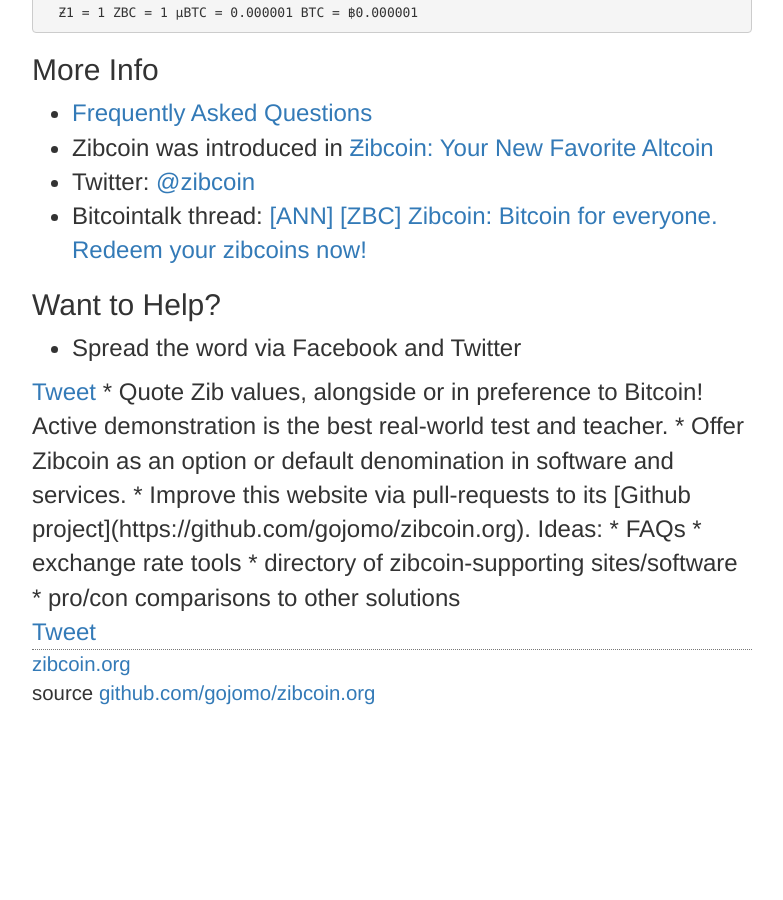
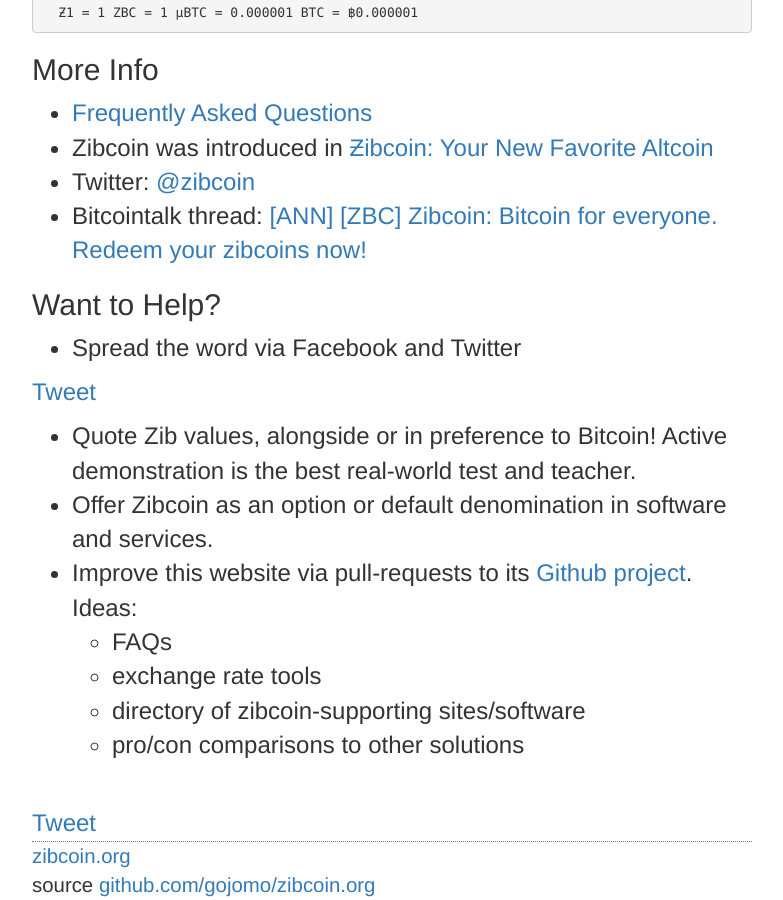
Before and after one commit to gojomo/zibcoin.org, a Jekyll site: the page built from index.md, in a window 1280 px wide and 900 px high, scrolled down 1504 px. Shown: the whole window, without its empty margins (248-1031 px from the left). Built offline with Jekyll 4.4.1, drawn with Linux system fonts in a browser that asks for light colours; nearby versions of some CDN libraries; comment, search, counter and statistics services are not loaded; before the commit the page ends 2213 px from its top, so only the background shows below that.

Commit message:
Update index.md

```diff
--- a/index.md
+++ b/index.md
@@ -55,10 +55,13 @@
 ## Want to Help?
 
 * Spread the word via Facebook and Twitter
-<html>
+
 <div class="fb-like" data-href="http://zibcoin.org" data-width="375" data-layout="standard" data-action="like" data-show-faces="true" data-share="true"></div>
+
 <a href="https://twitter.com/share" class="twitter-share-button" data-via="zibcoin" data-size="large" data-hashtags="bitcoin">Tweet</a>
+
 <script>!function(d,s,id){var js,fjs=d.getElementsByTagName(s)[0],p=/^http:/.test(d.location)?'http':'https';if(!d.getElementById(id)){js=d.createElement(s);js.id=id;js.src=p+'://platform.twitter.com/widgets.js';fjs.parentNode.insertBefore(js,fjs);}}(document, 'script', 'twitter-wjs');</script>
+
 * Quote Zib values, alongside or in preference to Bitcoin! Active demonstration is the best real-world test and teacher.
 * Offer Zibcoin as an option or default denomination in software and services.
 * Improve this website via pull-requests to its [Github project](https://github.com/gojomo/zibcoin.org). Ideas:
```
